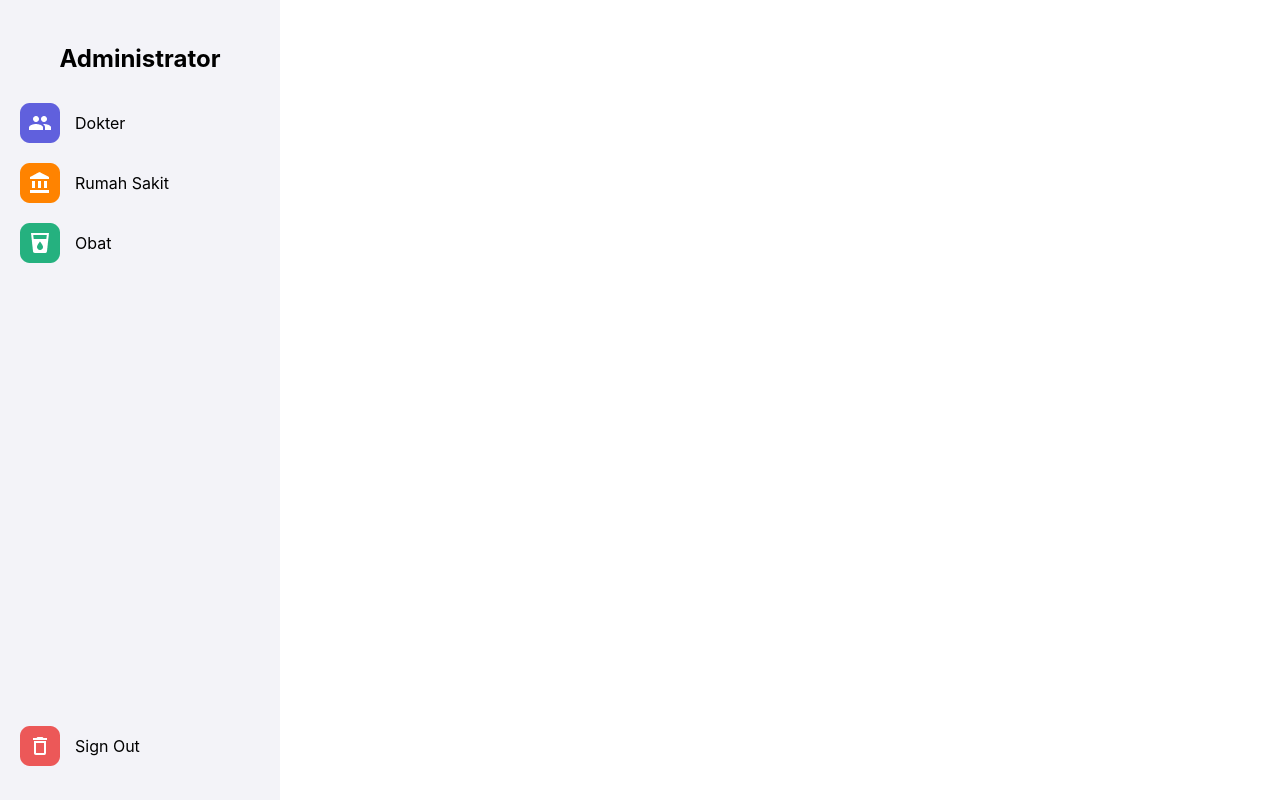
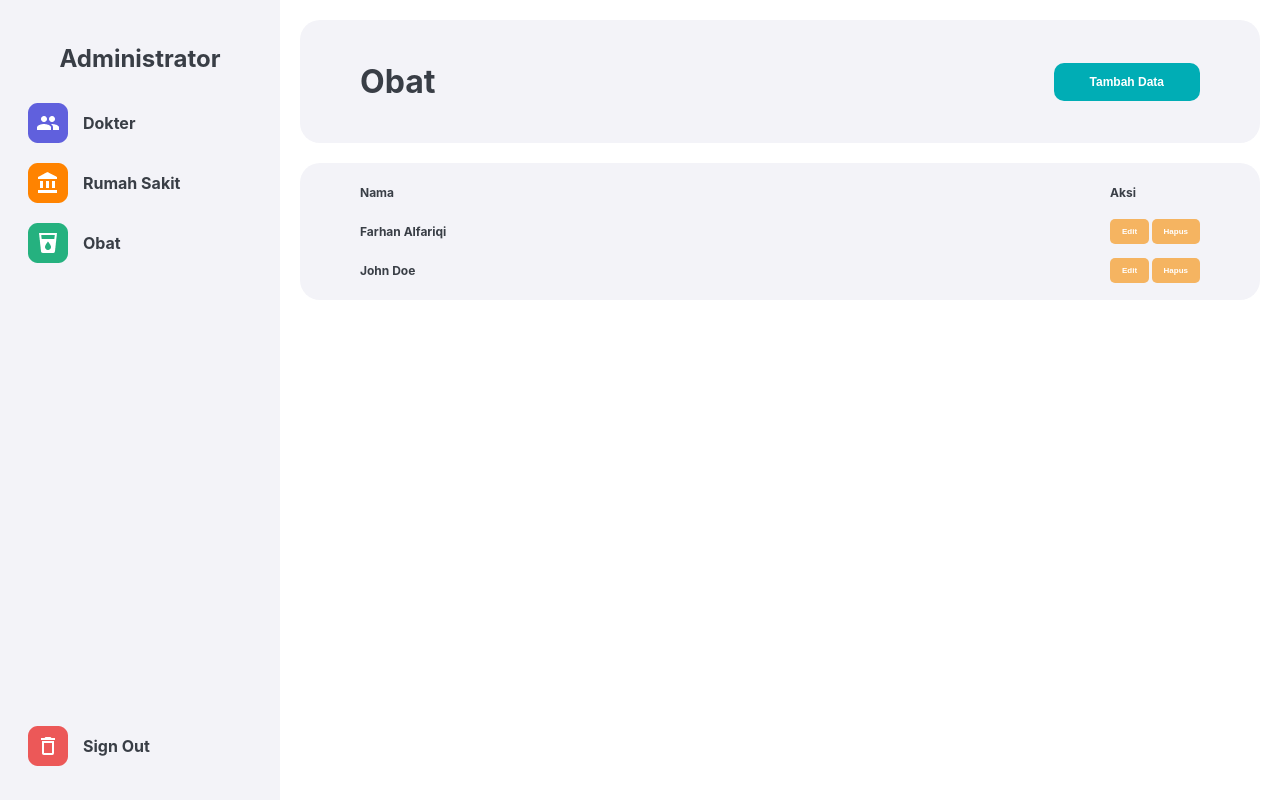
Before and after one commit to fawwazammar/FE-Martial, a React (Create React App) app: page / in a window 1280 px wide. Built offline with nearby package versions, Linux system fonts and the light colour scheme.

Commit message:
Updating Content

```diff
--- a/package.json
+++ b/package.json
@@ -7,8 +7,9 @@
     "@testing-library/react": "^11.1.0",
     "@testing-library/user-event": "^12.1.10",
     "axios": "^0.21.0",
-    "bootstrap": "4.5.3",
+    "bootstrap": "^4.5.3",
     "react": "^17.0.1",
+    "react-bootstrap": "^1.4.0",
     "react-dom": "^17.0.1",
     "react-router-dom": "^5.2.0",
     "react-scripts": "4.0.1",
--- /dev/null
+++ b/src/components/atoms/actionButton/index.js
@@ -0,0 +1,24 @@
+import React from 'react';
+import styled from 'styled-components';
+
+const PrimaryButton = styled.button`
+  border: none;
+  color: #fff;
+  background-color: #f5b461;
+  padding: 8px 12px;
+  border-radius: 5px;
+  text-align: center;
+  text-decoration: none;
+  display: inline-block;
+  font-size: 8px;
+  font-weight: bold;
+  &:hover {
+    cursor: pointer;
+  }
+`;
+
+const ActionButton = ({ label }) => {
+  return <PrimaryButton>{label}</PrimaryButton>;
+};
+
+export default ActionButton;
--- /dev/null
+++ b/src/components/atoms/button/index.js
@@ -0,0 +1,25 @@
+import React from 'react';
+import styled from 'styled-components';
+
+const PrimaryButton = styled.button`
+  border: none;
+  color: #fff;
+  background-color: #00adb5;
+  padding: 12px 36px;
+  border-radius: 10px;
+  text-align: center;
+  text-decoration: none;
+  display: inline-block;
+  font-size: 12px;
+  font-weight: bold;
+  &:hover {
+    background-color: #75b8b6;
+    cursor: pointer;
+  }
+`;
+
+const Button = ({ label }) => {
+  return <PrimaryButton>{label}</PrimaryButton>;
+};
+
+export default Button;
--- /dev/null
+++ b/src/components/atoms/header/index.js
@@ -0,0 +1,31 @@
+import React from 'react';
+import styled from 'styled-components';
+import { Button } from '..';
+
+const Container = styled.div`
+  background-color: #f3f3f8;
+  padding: 10px 60px;
+  margin: 20px;
+  border-radius: 20px;
+  display: flex;
+  flex-direction: row;
+  justify-content: space-between;
+  align-items: center;
+`;
+
+const Title = styled.p`
+  font-size: 32px;
+  font-weight: bold;
+  color: #393e46;
+`;
+
+const Header = ({ title }) => {
+  return (
+    <Container>
+      <Title>{title}</Title>
+      <Button label="Tambah Data" />
+    </Container>
+  );
+};
+
+export default Header;
--- /dev/null
+++ b/src/components/atoms/index.js
@@ -0,0 +1,5 @@
+import Header from './header';
+import Button from './button';
+import ActionButton from './actionButton';
+
+export { Header, Button, ActionButton };
--- a/src/components/index.js
+++ b/src/components/index.js
@@ -0,0 +1,2 @@
+export * from './atoms';
+export * from './molecules';
--- /dev/null
+++ b/src/components/molecules/content/index.js
@@ -0,0 +1,44 @@
+import React from 'react';
+import styled from 'styled-components';
+
+const Container = styled.div`
+  background-color: #f3f3f8;
+  padding: 10px 60px;
+  margin: 20px;
+  border-radius: 20px;
+  display: flex;
+  flex-direction: row;
+  justify-content: space-between;
+  align-items: center;
+`;
+
+const Data = styled.div`
+  display: flex;
+  flex-direction: row;
+  flex: 1;
+`;
+
+const Label = styled.p`
+  font-size: 12px;
+  font-weight: bold;
+  margin: 0px 20px;
+  color: #393e46;
+`;
+
+const Action = styled.div``;
+
+const Content = () => {
+  return (
+    <Container>
+      <Data>
+        <Label>id</Label>
+        <Label>Nama</Label>
+      </Data>
+      <Action>
+        <Label>Aksi</Label>
+      </Action>
+    </Container>
+  );
+};
+
+export default Content;
--- a/src/components/molecules/index.js
+++ b/src/components/molecules/index.js
@@ -0,0 +1,4 @@
+import Sidebar from './sidebar';
+import Content from './content';
+
+export { Sidebar, Content };
--- a/src/components/molecules/sidebar/index.js
+++ b/src/components/molecules/sidebar/index.js
@@ -30,6 +30,7 @@ const BottomContent = styled.div`
 const Title = styled.p`
   font-size: 24px;
   font-weight: bold;
+  color: #393e46;
   text-align: center;
 `;
 
@@ -38,12 +39,24 @@ const ContentWrapper = styled.div`
   flex-direction: row;
   margin-bottom: 8px;
   align-items: center;
+  padding: 0px 8px;
+  &:hover {
+    background-color: #e0e1e6;
+    border-radius: 15px;
+    cursor: pointer;
+  }
 `;
 
 const Icon = styled.img`
   width: 40px;
   height: 40px;
   margin-right: 15px;
+`;
+
+const Label = styled.p`
+  font-size: 16px;
+  font-weight: bold;
+  color: #393e46;
 `;
 
 const Sidebar = () => {
@@ -53,21 +66,21 @@ const Sidebar = () => {
         <Title>Administrator</Title>
         <ContentWrapper>
           <Icon src={IconDokter} alt="Icon" />
-          <p>Dokter</p>
+          <Label>Dokter</Label>
         </ContentWrapper>
         <ContentWrapper>
           <Icon src={IconRumahSakit} alt="Icon" />
-          <p>Rumah Sakit</p>
+          <Label>Rumah Sakit</Label>
         </ContentWrapper>
         <ContentWrapper>
           <Icon src={IconObat} alt="Icon" />
-          <p>Obat</p>
+          <Label>Obat</Label>
         </ContentWrapper>
       </TopContent>
       <BottomContent>
         <ContentWrapper>
           <Icon src={IconSignOut} alt="Icon" />
-          <p>Sign Out</p>
+          <Label>Sign Out</Label>
         </ContentWrapper>
       </BottomContent>
     </Container>
--- a/src/pages/admin/index.js
+++ b/src/pages/admin/index.js
@@ -1,11 +1,93 @@
 import React from 'react';
-import Sidebar from '../../components/molecules/sidebar';
+import styled from 'styled-components';
+
+import { ActionButton, Header, Sidebar } from '../../components';
+
+const Pages = styled.div`
+  display: flex;
+  flex-direction: row;
+`;
+
+const LeftContent = styled.div``;
+
+const RightContent = styled.div`
+  flex: 1;
+`;
+
+const Container = styled.div`
+  background-color: #f3f3f8;
+  padding: 10px 60px;
+  margin: 20px;
+  border-radius: 20px;
+  display: flex;
+  flex-direction: column;
+`;
+
+const Data = styled.div`
+  display: flex;
+  flex-direction: row;
+  flex: 1;
+`;
+
+const Label = styled.p`
+  font-size: 12px;
+  font-weight: bold;
+  color: #393e46;
+  text-align: center;
+  justify-content: center;
+`;
+
+const Action = styled.div`
+  display: flex;
+  flex: 0.12;
+  flex-direction: row;
+  justify-content: space-between;
+  align-items: center;
+`;
+
+const Title = styled.div`
+  display: flex;
+  flex-direction: row;
+`;
 
 const Admin = () => {
   return (
-    <div>
-      <Sidebar />
-    </div>
+    <Pages>
+      <LeftContent>
+        <Sidebar />
+      </LeftContent>
+      <RightContent>
+        <Header title="Obat" />
+        <Container>
+          <Title>
+            <Data>
+              <Label>Nama</Label>
+            </Data>
+            <Action>
+              <Label>Aksi</Label>
+            </Action>
+          </Title>
+          <Title>
+            <Data>
+              <Label>Farhan Alfariqi</Label>
+            </Data>
+            <Action>
+              <ActionButton label="Edit" />
+              <ActionButton label="Hapus" />
+            </Action>
+          </Title>
+          <Title>
+            <Data>
+              <Label>John Doe</Label>
+            </Data>
+            <Action>
+              <ActionButton label="Edit" />
+              <ActionButton label="Hapus" />
+            </Action>
+          </Title>
+        </Container>
+      </RightContent>
+    </Pages>
   );
 };
 
```
Also changed, not shown: 2 other files (tests, documents, lock files or other folders).
